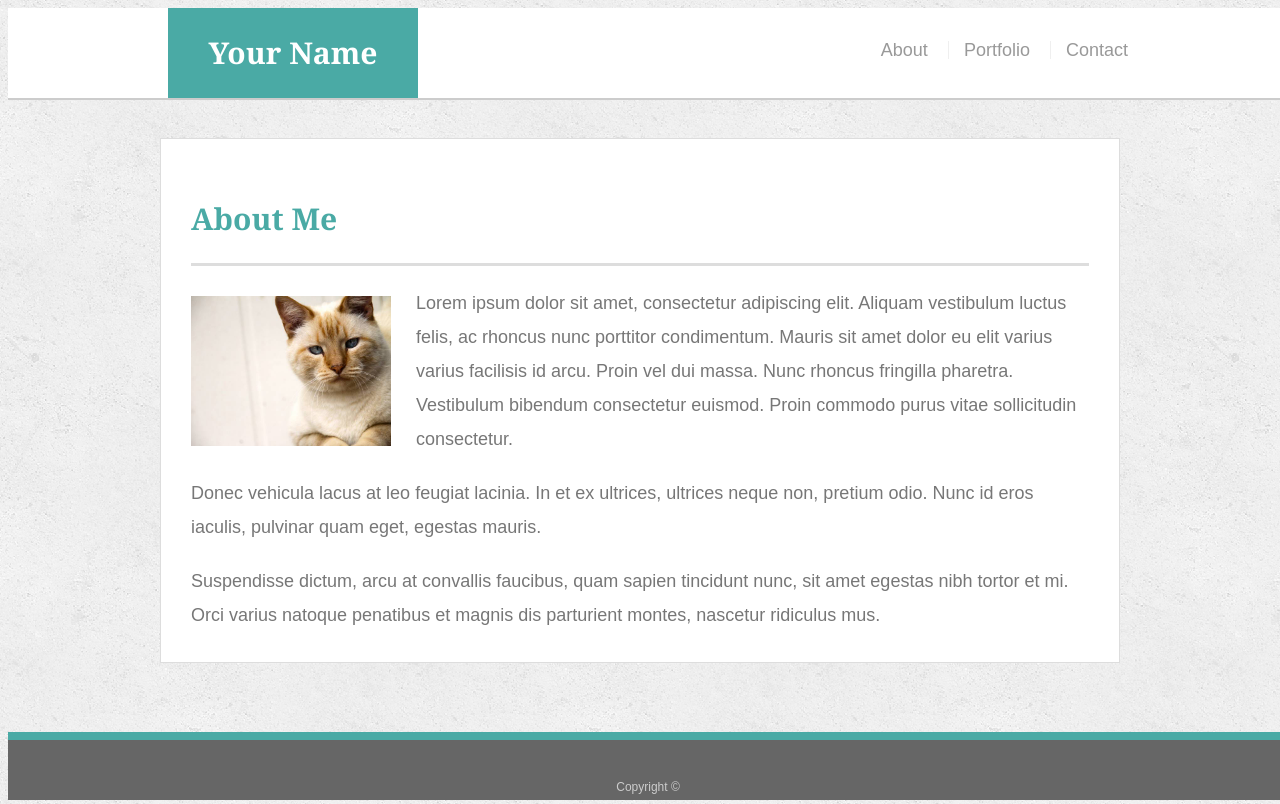
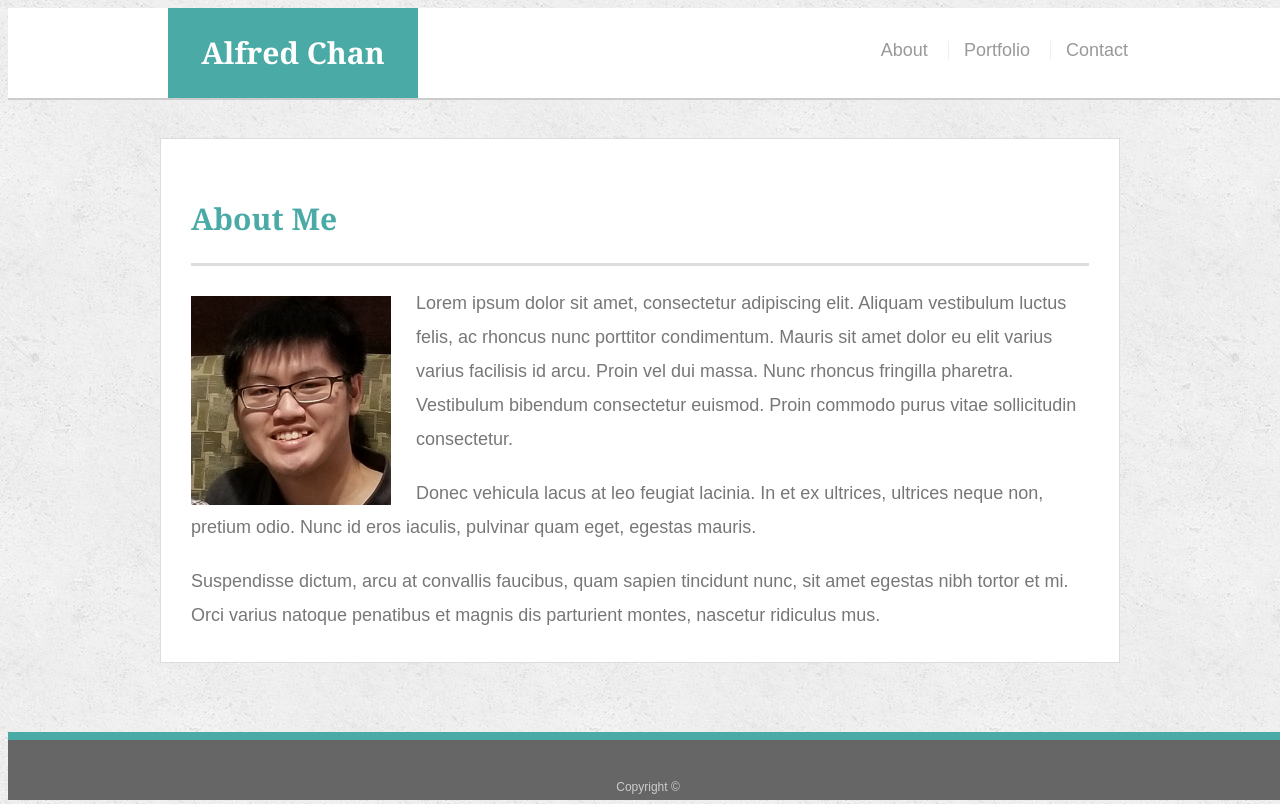
Before and after one commit to b0bland/Responsive-Portfolio, a plain HTML site: page index.html in a window 1280 px wide. Drawn offline with Linux system fonts and the light colour scheme.

Commit message:
Updated page with my name and picture

```diff
--- a/index.html
+++ b/index.html
@@ -12,7 +12,7 @@
 
   <header id="masthead">
     <div class="container">
-      <a href="index.html" id="logo">Your Name</a>
+      <a href="index.html" id="logo">Alfred Chan</a>
       <nav>
         <a href="index.html">About</a>
         <a href="portfolio.html">Portfolio</a>
@@ -25,7 +25,7 @@
     <section class="main-section">
       <h1>About Me</h1>
 
-      <img src="assets/images/cat.jpg" class="auth-image" alt="Your Name">
+      <img src="assets/images/mypic.PNG" class="auth-image" alt="Alfred Chan">
 
       <p>Lorem ipsum dolor sit amet, consectetur adipiscing elit. Aliquam vestibulum luctus felis, ac rhoncus nunc porttitor condimentum. Mauris sit amet dolor eu elit varius varius facilisis id arcu. Proin vel dui massa. Nunc rhoncus fringilla pharetra. Vestibulum bibendum consectetur euismod. Proin commodo purus vitae sollicitudin consectetur.</p>
 
```
